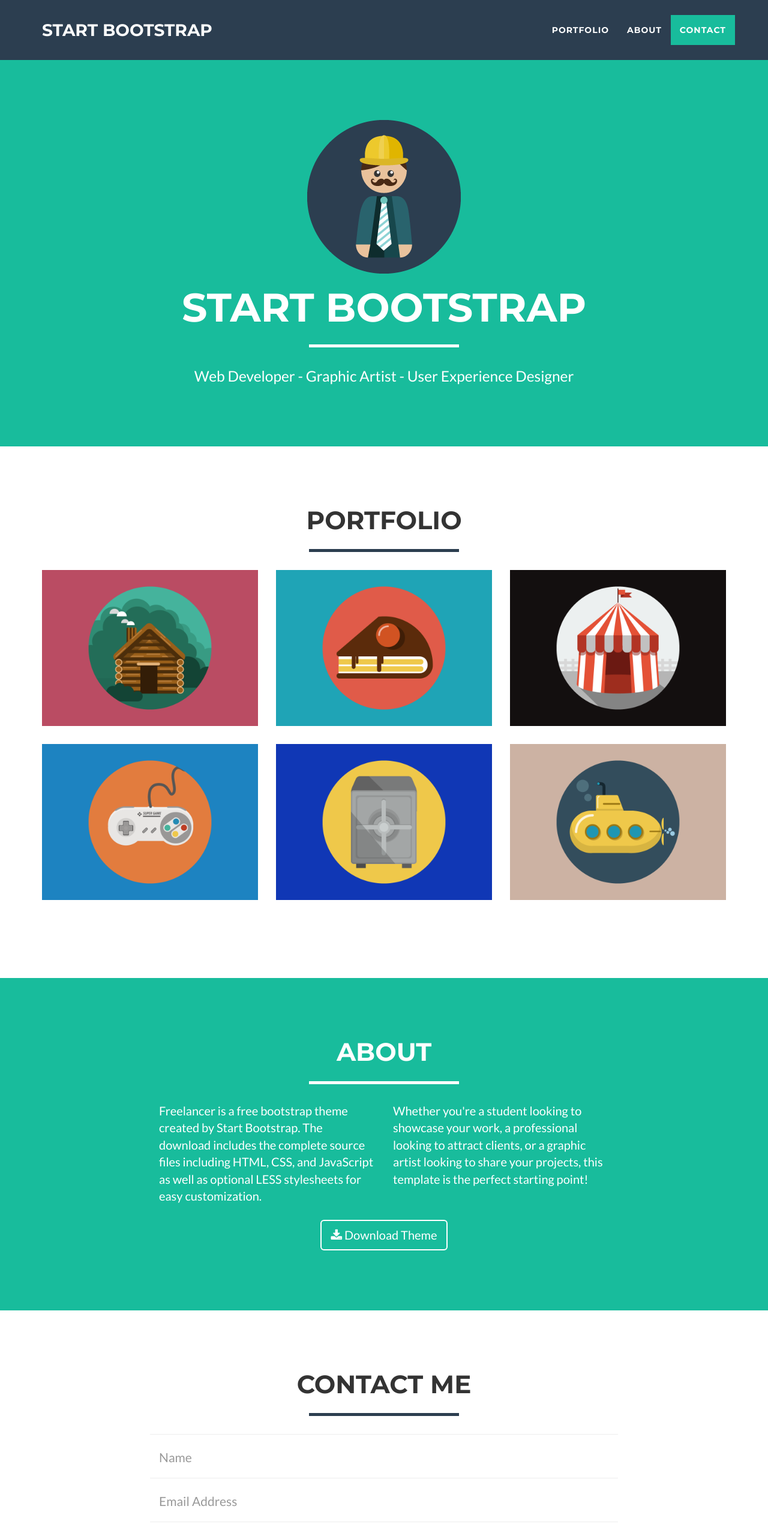
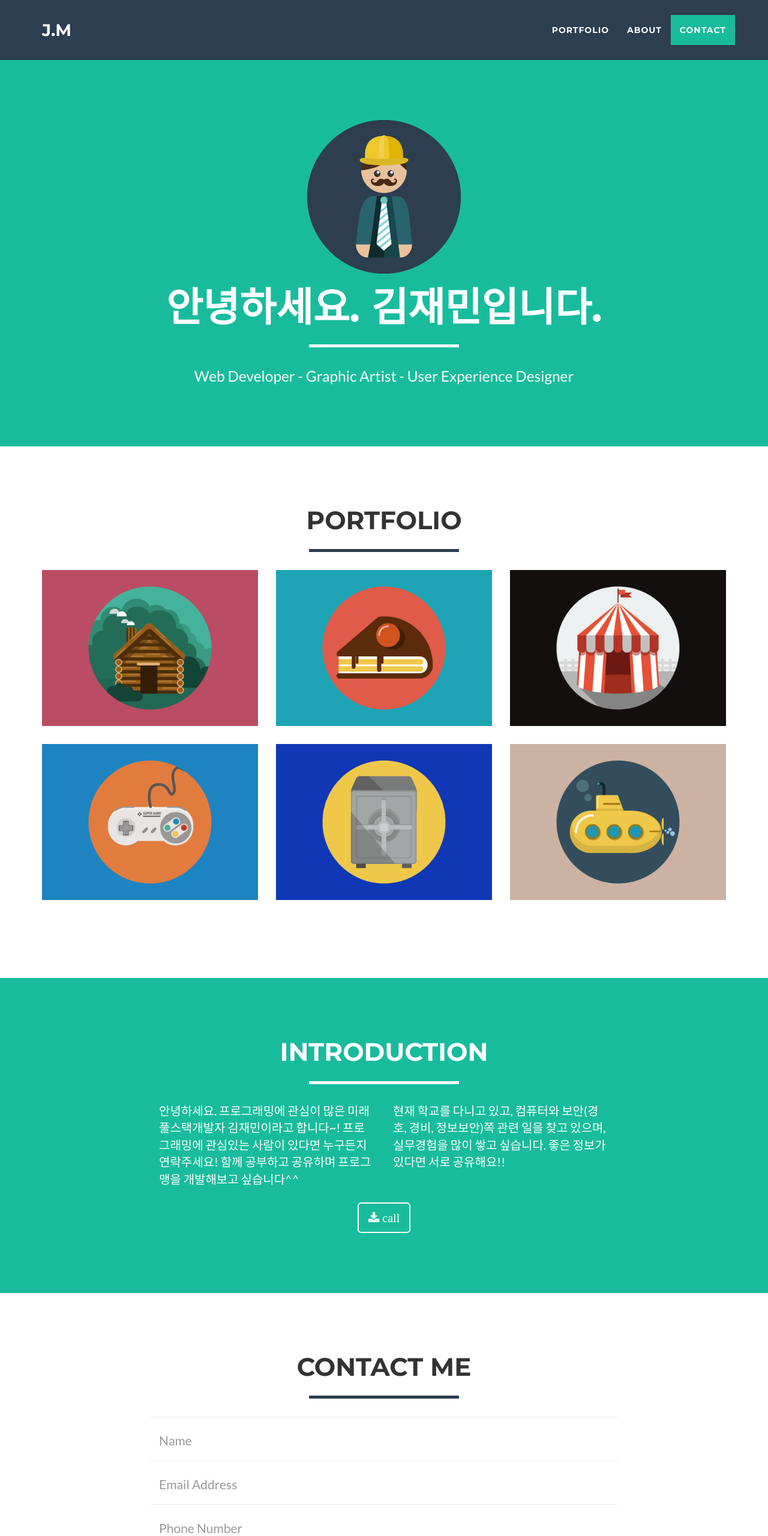
Before and after one commit to jmk2729/jmk2729.github.io, a plain HTML site: page index.html in a window 1280 px wide. Shown: the top 2560 px of the page at 60% size. Drawn offline with nearby package versions, Linux system fonts and the light colour scheme.

Commit message:
fifth change

```diff
--- a/index.html
+++ b/index.html
@@ -9,7 +9,7 @@
     <meta name="description" content="">
     <meta name="author" content="">
 
-    <title>Freelancer - Start Bootstrap Theme</title>
+    <title>Freelancer - Jaemin Kim</title>
 
     <!-- Bootstrap Core CSS -->
     <link href="btfp/vendor/bootstrap/css/bootstrap.min.css" rel="stylesheet">
@@ -42,7 +42,7 @@
                 <button type="button" class="navbar-toggle" data-toggle="collapse" data-target="#bs-example-navbar-collapse-1">
                     <span class="sr-only">Toggle navigation</span> Menu <i class="fa fa-bars"></i>
                 </button>
-                <a class="navbar-brand" href="#page-top">Start Bootstrap</a>
+                <a class="navbar-brand" href="#page-top">J.M</a>
             </div>
 
             <!-- Collect the nav links, forms, and other content for toggling -->
@@ -74,7 +74,7 @@
                 <div class="col-lg-12">
                     <img class="img-responsive" src="btfp/img/profile.png" alt="">
                     <div class="intro-text">
-                        <h1 class="name">Start Bootstrap</h1>
+                        <h1 class="name">안녕하세요. 김재민입니다.</h1>
                         <hr class="star-light">
                         <span class="skills">Web Developer - Graphic Artist - User Experience Designer</span>
                     </div>
@@ -162,20 +162,20 @@
         <div class="container">
             <div class="row">
                 <div class="col-lg-12 text-center">
-                    <h2>About</h2>
+                    <h2>Introduction</h2>
                     <hr class="star-light">
                 </div>
             </div>
             <div class="row">
                 <div class="col-lg-4 col-lg-offset-2">
-                    <p>Freelancer is a free bootstrap theme created by Start Bootstrap. The download includes the complete source files including HTML, CSS, and JavaScript as well as optional LESS stylesheets for easy customization.</p>
+                    <p>안녕하세요. 프로그래밍에 관심이 많은 미래 풀스택개발자 김재민이라고 합니다~! 프로그래밍에 관심있는 사람이 있다면 누구든지 연락주세요! 함께 공부하고 공유하며 프로그맹을 개발해보고 싶습니다^^</p>
                 </div>
                 <div class="col-lg-4">
-                    <p>Whether you're a student looking to showcase your work, a professional looking to attract clients, or a graphic artist looking to share your projects, this template is the perfect starting point!</p>
+                    <p>현재 학교를 다니고 있고, 컴퓨터와 보안(경호, 경비, 정보보안)쪽 관련 일을 찾고 있으며, 실무경험을 많이 쌓고 싶습니다. 좋은 정보가 있다면 서로 공유해요!!</p>
                 </div>
                 <div class="col-lg-8 col-lg-offset-2 text-center">
                     <a href="#" class="btn btn-lg btn-outline">
-                        <i class="fa fa-download"></i> Download Theme
+                        <i class="fa fa-download">  call </i>
                     </a>
                 </div>
             </div>
@@ -227,7 +227,7 @@
                         <br>
                         <div id="success"></div>
                         <div class="row">
-                            <div class="form-group col-xs-12">
+                            <div class="form-group col-xs-12" align="center">
                                 <button type="submit" class="btn btn-success btn-lg">Send</button>
                             </div>
                         </div>
@@ -244,14 +244,13 @@
                 <div class="row">
                     <div class="footer-col col-md-4">
                         <h3>Location</h3>
-                        <p>3481 Melrose Place
-                            <br>Beverly Hills, CA 90210</p>
+                        <p>Yongin Yeokbukdong 379-4</p>
                     </div>
                     <div class="footer-col col-md-4">
                         <h3>Around the Web</h3>
                         <ul class="list-inline">
                             <li>
-                                <a href="#" class="btn-social btn-outline"><span class="sr-only">Facebook</span><i class="fa fa-fw fa-facebook"></i></a>
+                                <a href="https://www.facebook.com/profile.php?id=100016812185391" class="btn-social btn-outline"><span class="sr-only">Facebook</span><i class="fa fa-fw fa-facebook"></i></a>
                             </li>
                             <li>
                                 <a href="#" class="btn-social btn-outline"><span class="sr-only">Google Plus</span><i class="fa fa-fw fa-google-plus"></i></a>
@@ -278,7 +277,7 @@
             <div class="container">
                 <div class="row">
                     <div class="col-lg-12">
-                        Copyright &copy; Your Website 2016
+                        Copyright &copy; Your Website 2017
                     </div>
                 </div>
             </div>
```
Also changed, not shown: btfp/img/profile.jpeg (added).
